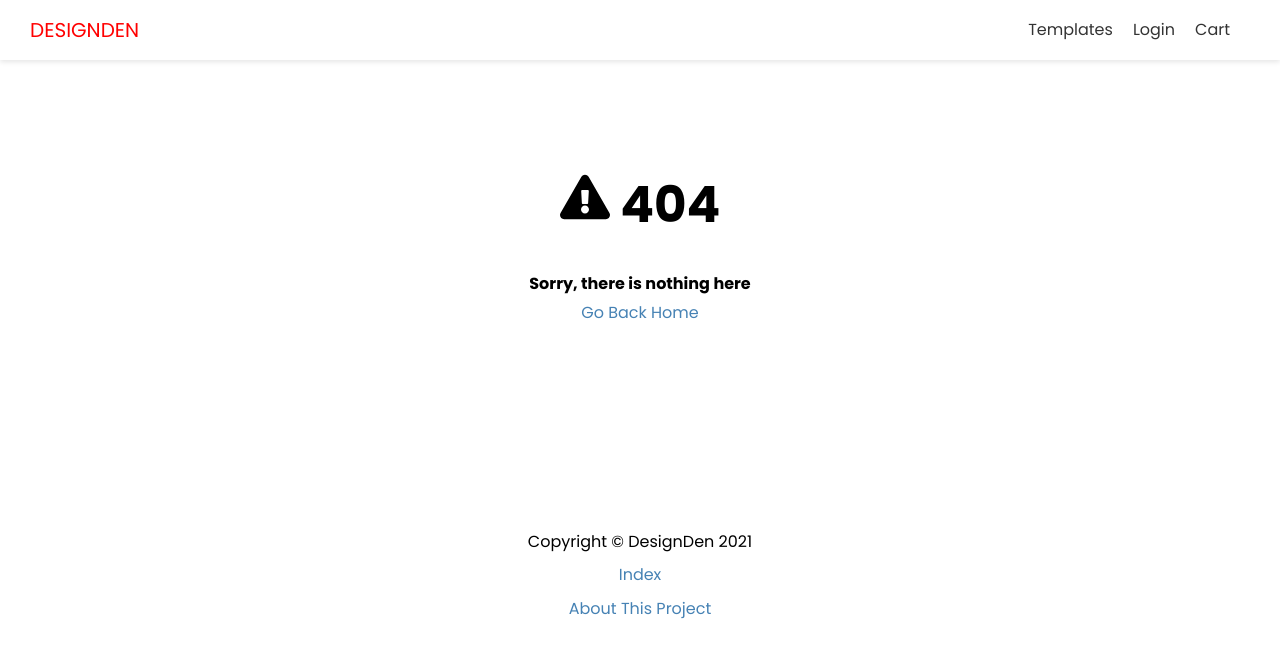
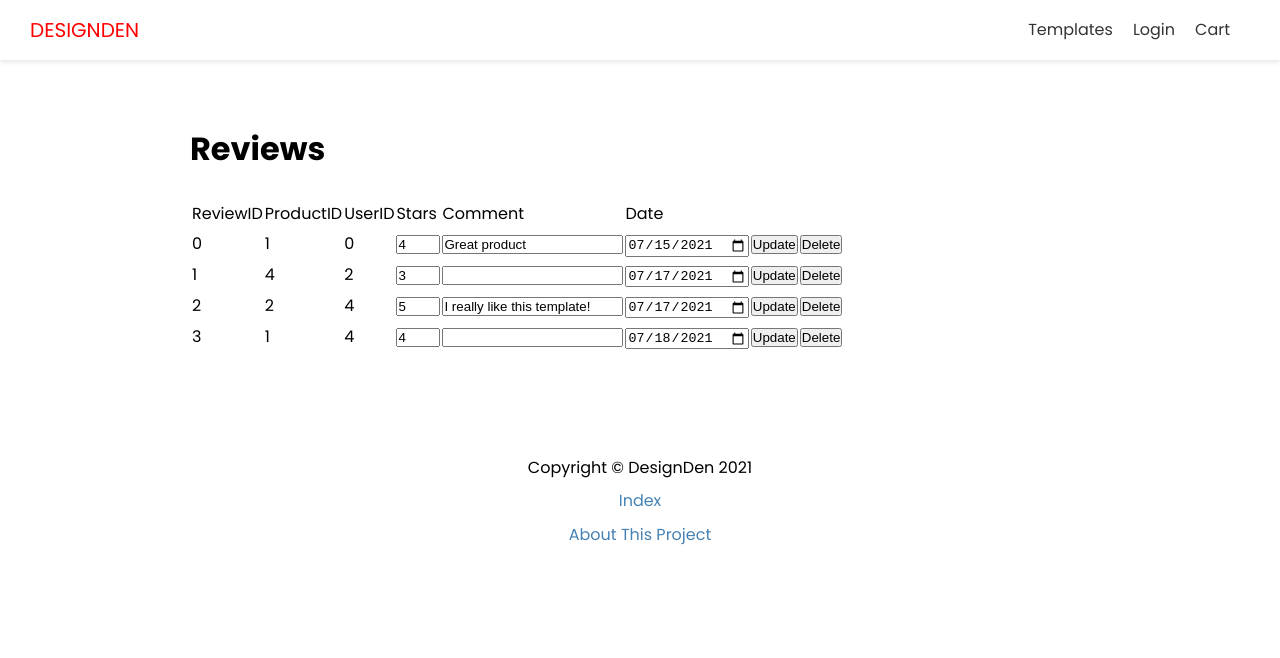
Before and after one commit to jonah0502/DesignDen, a Next.js app in the folder designden-frontend/: page /reviews in a window 1280 px wide. Before the commit this address had no page. Shown: the top 658 px of the page. Built offline with nearby package versions, Linux system fonts and the light colour scheme.

Commit message:
Add reviews dynamic table view

```diff
--- /dev/null
+++ b/designden-frontend/pages/reviews/index.js
@@ -0,0 +1,119 @@
+import Layout from "@/components/Layout";
+import { useState } from "react";
+
+const reviewHeaders = [
+  "ReviewID",
+  "ProductID",
+  "UserID",
+  "Stars",
+  "Comment",
+  "Date",
+];
+
+const reviewData = [
+  {
+    id: 0,
+    productID: 1,
+    userID: 0,
+    stars: 4,
+    comment: "Great product",
+    date: new Date(2021, 6, 15).toISOString().split("T")[0],
+  },
+  {
+    id: 1,
+    productID: 4,
+    userID: 2,
+    stars: 3,
+    comment: "",
+    date: new Date(2021, 6, 17).toISOString().split("T")[0],
+  },
+  {
+    id: 2,
+    productID: 2,
+    userID: 4,
+    stars: 5,
+    comment: "I really like this template!",
+    date: new Date(2021, 6, 17).toISOString().split("T")[0],
+  },
+  {
+    id: 3,
+    productID: 1,
+    userID: 4,
+    stars: 4,
+    comment: "",
+    date: new Date(2021, 6, 18).toISOString().split("T")[0],
+  },
+];
+
+export default function ReviewPage() {
+  const [reviews, setReviews] = useState(reviewData);
+
+  const handleRowChange = (index) => (event) => {
+    const { name, value } = event.target;
+    const newReviews = [...reviews];
+    newReviews[index][name] = value;
+    setReviews(newReviews);
+  };
+
+  const handleRowDelete = (index) => (event) => {
+    const newReviews = [...reviews];
+    newReviews.splice(index, 1);
+    setReviews(newReviews);
+  };
+
+  return (
+    <Layout>
+      <h1>Reviews</h1>
+      <table>
+        <thead>
+          <tr>
+            {reviewHeaders.map((header) => {
+              return <td key={header}>{header}</td>;
+            })}
+          </tr>
+        </thead>
+        <tbody>
+          {reviews.map((review, index) => (
+            <tr key={review.id}>
+              <td>{review.id}</td>
+              <td>{review.productID}</td>
+              <td>{review.userID}</td>
+              <td>
+                <input
+                  type="number"
+                  name="stars"
+                  value={review.stars}
+                  min="1"
+                  max="5"
+                  onChange={handleRowChange(index)}
+                />
+              </td>
+              <td>
+                <input
+                  type="text"
+                  name="comment"
+                  value={review.comment}
+                  onChange={handleRowChange(index)}
+                />
+              </td>
+              <td>
+                <input
+                  type="date"
+                  name="date"
+                  value={review.date}
+                  onChange={handleRowChange(index)}
+                />
+              </td>
+              <td>
+                <button>Update</button>
+              </td>
+              <td>
+                <button onClick={handleRowDelete(index)}>Delete</button>
+              </td>
+            </tr>
+          ))}
+        </tbody>
+      </table>
+    </Layout>
+  );
+}
```
